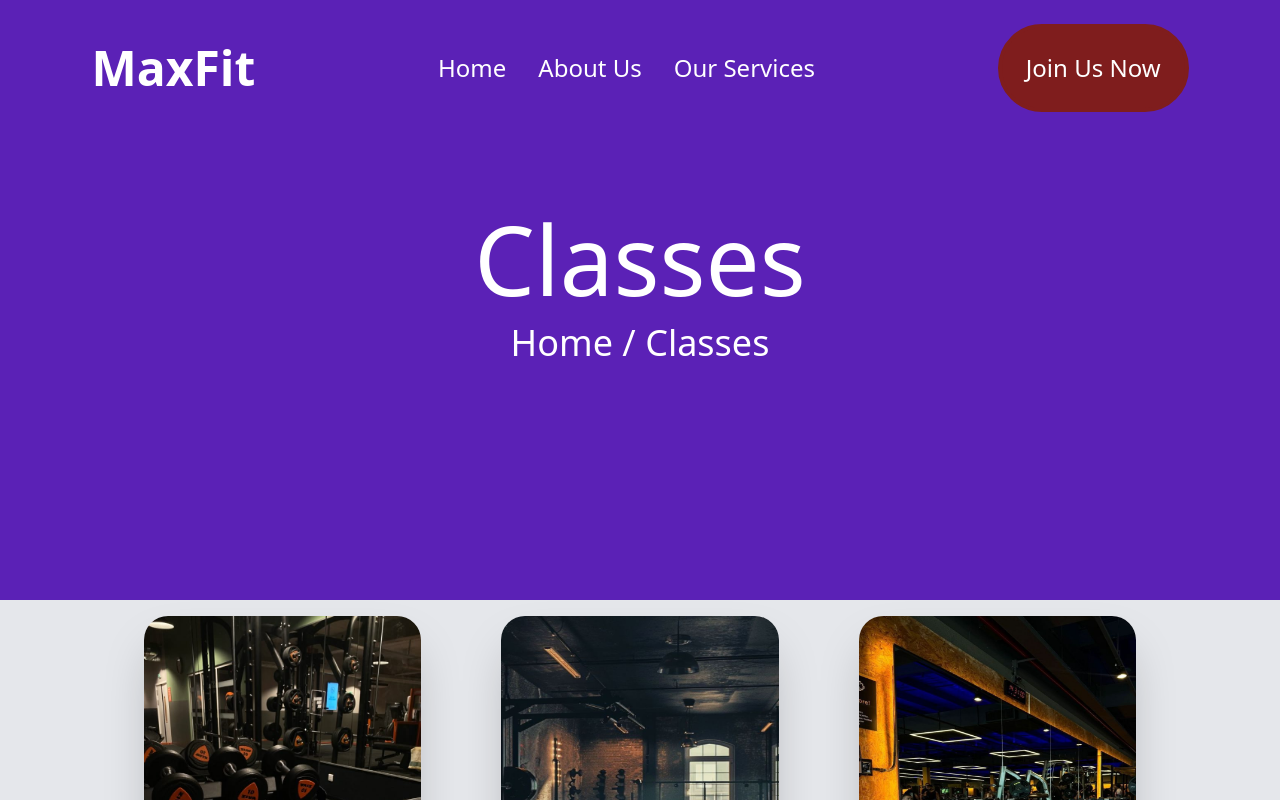
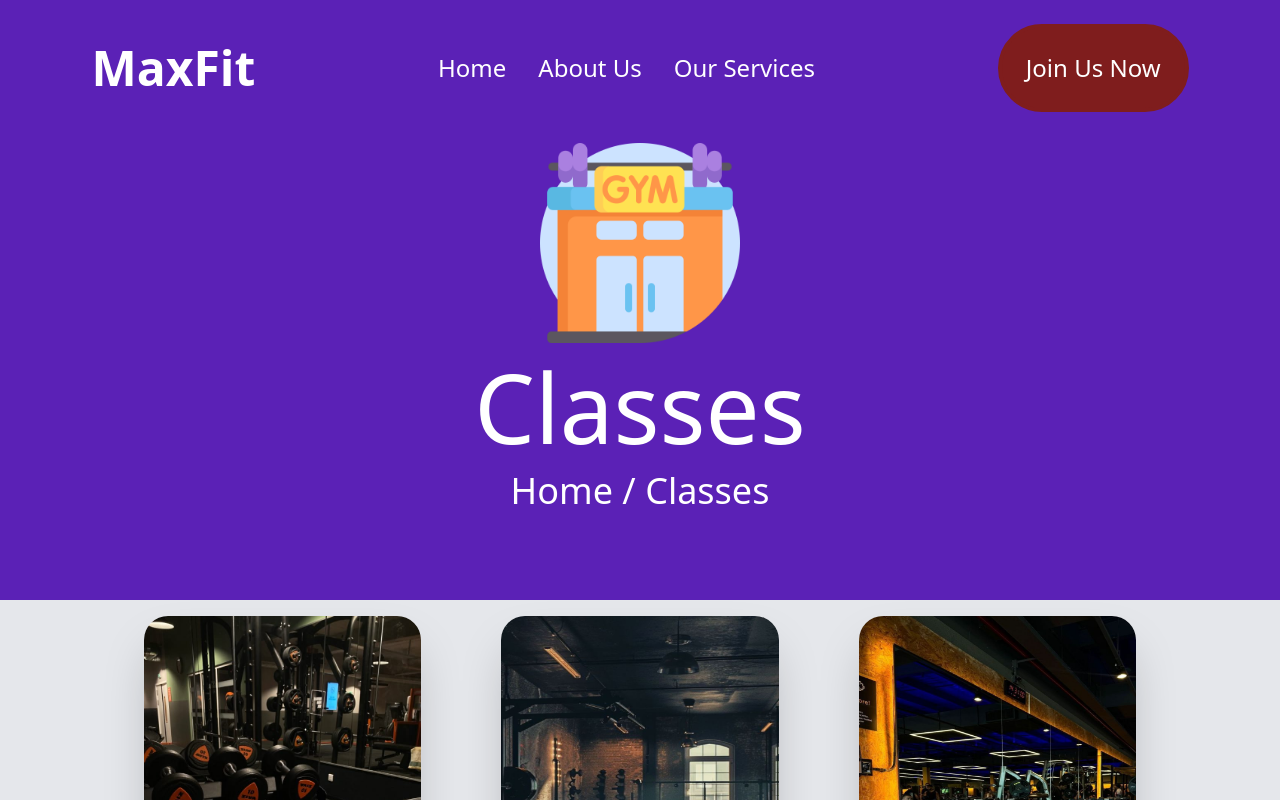
Before and after one commit to Em-myy/gym-project, a React (Vite) app in the folder Frontend/: page / in a window 1280 px wide. Shown: the top 800 px of the page. Built offline with nearby package versions, Linux system fonts and the light colour scheme.

Commit message:
Image added to hero component

```diff
--- a/Frontend/src/components/Hero.jsx
+++ b/Frontend/src/components/Hero.jsx
@@ -1,7 +1,9 @@
+import image1 from "/gym_7924091.png";
 const Hero = () => {
   return (
     <div className="h-screen">
-      <div className="flex flex-col justify-center items-center h-1/2 gap-y-4 md:pb-[50px]">
+      <div className="flex flex-col justify-center items-center h-1/2 mt-10 gap-y-4 md:pb-[50px]">
+        <img className="w-[200px] h-[200px]" src={image1} />
         <p className="text-8xl">Classes</p>
         <p className="text-4xl">Home / Classes</p>
       </div>
```
